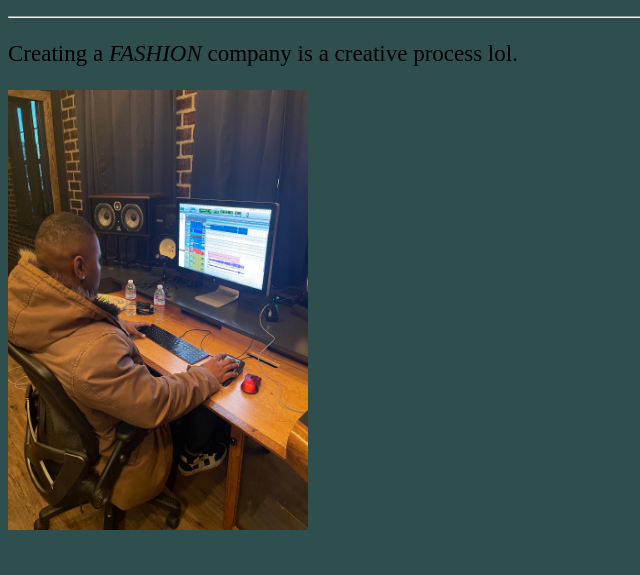
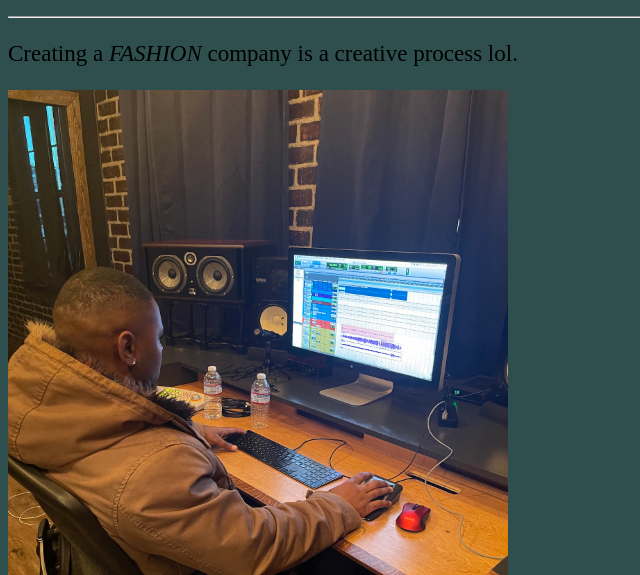
Before and after one commit to WowThatsCool647/building_my_portfolio, a plain HTML site: page index.html in a window 1280 px wide. Shown: the part 225-800 px from the top of the page, without its empty margins (0-640 px from the left). Drawn offline with Linux system fonts and the light colour scheme.

Commit message:
bigger size picture

```diff
--- a/index.html
+++ b/index.html
@@ -41,8 +41,8 @@
     <hr />
     <p class="font">Creating a <em>FASHION</em> company is a creative process lol.</p>
     <img alt="Some picture" src="NEW_IMG_0078.jpeg"
-                    width="300"
-                    height="440"
+                    width="500"
+                    height="640"
     />
     <h3 class="title-size">"About Me"</h3>
     <p class="font">Lorem, ipsum dolor sit amet consectetur adipisicing elit. Incidunt dolore, sapiente est perspiciatis nihil
```
